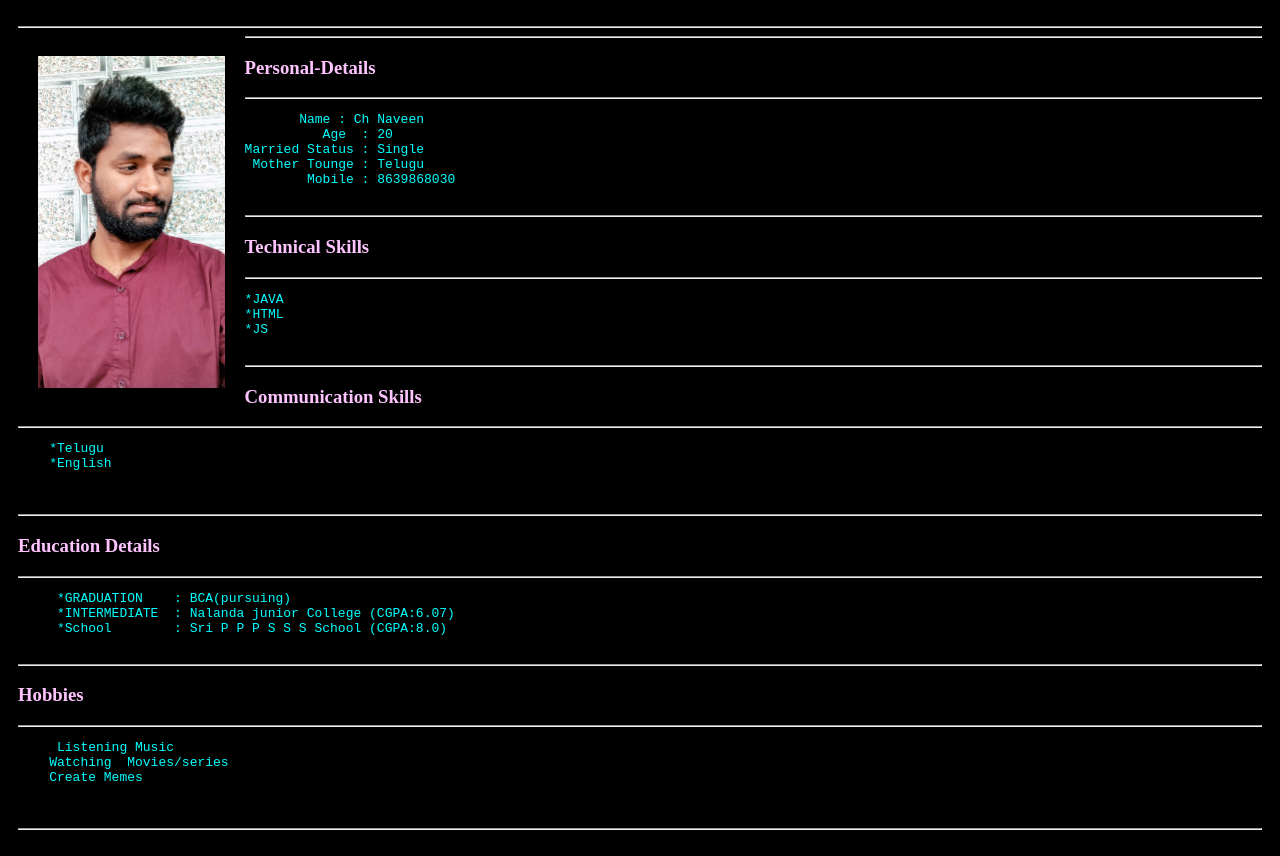
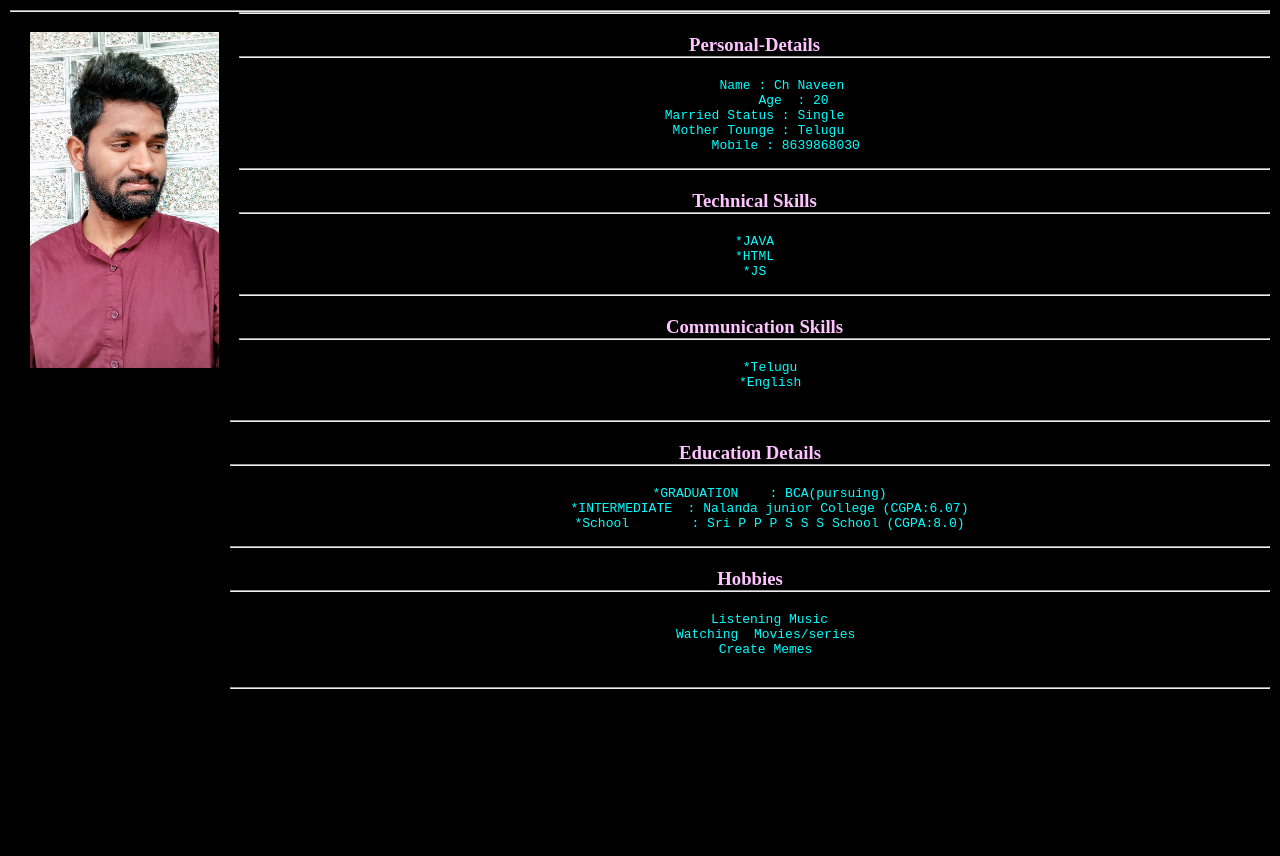
Before and after one commit to Naveen0987/biodata, a plain HTML site: page index.html in a window 1280 px wide. After the commit the page ends 800 px from the top, so only its background shows below. Drawn offline with Linux system fonts and the light colour scheme.

Commit message:
Update day1.css

```diff
--- a/day1.css
+++ b/day1.css
@@ -1,3 +1,7 @@
+*{
+    margin: 0%;
+    text-align: center;
+}
 head{
     color: none;
 }
@@ -21,11 +25,14 @@ img{
 }
 
 h3{
+    padding-top: 20px;
     color: rgb(255, 196, 255);
 }
-.pre{
-    color: rgb(122, 226, 43);
+.all{
+    padding-left: 220px;
 }
+
 pre{
+    padding-top: 20px;
     color: aqua;
 }
```
